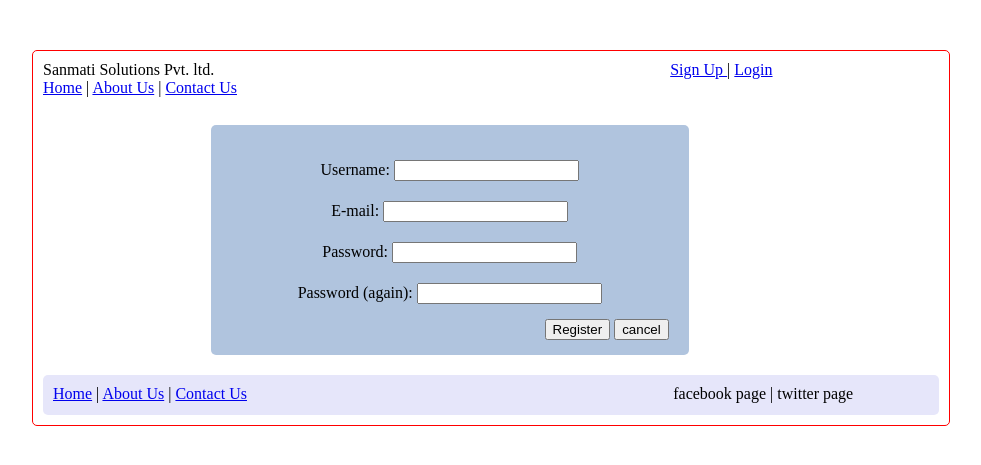
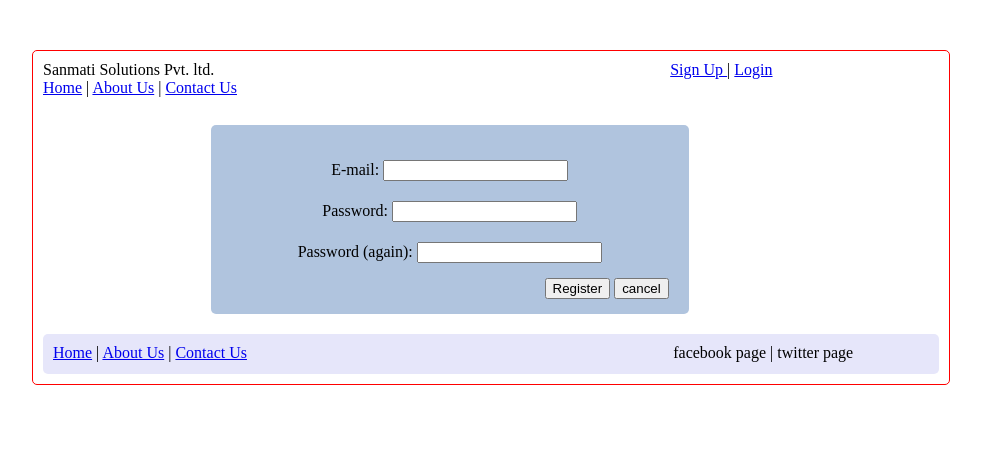
Before and after one commit to deepiakjain/recruiter, a Django app: page /accounts/register/ in a window 1280 px wide. Shown: the top 465 px of the page, without its empty margins (18-999 px from the left). Run offline with Django 3.2, Linux system fonts and the light colour scheme; parts of the project's set-up code (start-up, migrations or seed data) failed here and were passed over.

Commit message:
Add new models and update username to store email address

```diff
--- a/recruiter/settings.py
+++ b/recruiter/settings.py
@@ -47,7 +47,7 @@ INSTALLED_APPS = (
     'job_details',
 
     # Database migration tool
-    'south',
+    #'south',
 
     'registration',
 )
--- a/recruiter/templates/registration/registration_form.html
+++ b/recruiter/templates/registration/registration_form.html
@@ -9,11 +9,11 @@
             {% csrf_token %}
             <div style="padding:5px;">{{form.user_role.errors.as_text}}</div>
             <div>
-                <div style="padding:5px;">
-                    <label id="{{form.username.id_for_label}}">{{form.username.label}}:</label>
-                    {{form.username}}
-                    <div style="padding:5px;">{{form.username.errors.as_text}}</div>
-                </div>
+                <!--<div style="padding:5px;">-->
+                    <!--<label id="{{form.username.id_for_label}}">{{form.username.label}}:</label>-->
+                    <!--{{form.username}}-->
+                    <!--<div style="padding:5px;">{{form.username.errors.as_text}}</div>-->
+                <!--</div>-->
                 <div style="padding:5px;">
                     <label id="{{form.email.id_for_label}}">{{form.email.label}}:</label>
                     {{form.email}}
--- a/registration/backends/default/views.py
+++ b/registration/backends/default/views.py
@@ -74,15 +74,14 @@ class RegistrationView(BaseRegistrationView):
         class of this backend as the sender.
 
         """
-        username, email, password, role = cleaned_data['username'], cleaned_data['email'],\
+        email, password, role = cleaned_data['email'],\
                                           cleaned_data['password1'], cleaned_data['user_role']
 
         if Site._meta.installed:
             site = Site.objects.get_current()
         else:
             site = RequestSite(request)
-        new_user = RegistrationProfile.objects.create_inactive_user(username, email,
-                                                                    password, site)
+        new_user = RegistrationProfile.objects.create_inactive_user(email, password, site)
 
         # create job seeker or recruiter profile
         if int(cleaned_data['user_role']) == JOB_SEEKER:
--- a/registration/forms.py
+++ b/registration/forms.py
@@ -29,11 +29,11 @@ class RegistrationForm(forms.Form):
 
     """
     required_css_class = 'required'
-
-    username = forms.RegexField(regex=r'^[\w.@+-]+$',
-                                max_length=30,
-                                label=_("Username"),
-                                error_messages={'invalid': _("This value may contain only letters, numbers and @/./+/-/_ characters.")})
+    #
+    # username = forms.RegexField(regex=r'^[\w.@+-]+$',
+    #                             max_length=30,
+    #                             label=_("Username"),
+    #                            error_messages={'invalid': _("This value may contain only letters, numbers and @/./+/-/_ characters.")})
     email = forms.EmailField(label=_("E-mail"))
     password1 = forms.CharField(widget=forms.PasswordInput,
                                 label=_("Password"))
@@ -42,17 +42,17 @@ class RegistrationForm(forms.Form):
     user_role = forms.CharField(widget=forms.HiddenInput(), initial=JOB_SEEKER,
                                 label=_("User Role"))
 
-    def clean_username(self):
-        """
-        Validate that the username is alphanumeric and is not already
-        in use.
-
-        """
-        existing = User.objects.filter(username__iexact=self.cleaned_data['username'])
-        if existing.exists():
-            raise forms.ValidationError(_("A user with that username already exists."))
-        else:
-            return self.cleaned_data['username']
+    # def clean_username(self):
+    #     """
+    #     Validate that the username is alphanumeric and is not already
+    #     in use.
+    #
+    #     """
+    #     existing = User.objects.filter(username__iexact=self.cleaned_data['username'])
+    #     if existing.exists():
+    #         raise forms.ValidationError(_("A user with that username already exists."))
+    #     else:
+    #         return self.cleaned_data['username']
 
     def clean_user_role(self):
         """
--- a/registration/models.py
+++ b/registration/models.py
@@ -74,7 +74,7 @@ class RegistrationManager(models.Manager):
                 return user
         return False
 
-    def create_inactive_user(self, username, email, password,
+    def create_inactive_user(self, email, password,
                              site, send_email=True):
         """
         Create a new, inactive ``User``, generate a
@@ -85,7 +85,7 @@ class RegistrationManager(models.Manager):
         user. To disable this, pass ``send_email=False``.
 
         """
-        new_user = User.objects.create_user(username, email, password)
+        new_user = User.objects.create_user(email, email, password)
         new_user.is_active = False
         new_user.save()
 
--- a/registration/views.py
+++ b/registration/views.py
@@ -32,7 +32,6 @@ class _RequestPassingFormView(FormView):
         form = self.get_form(form_class)
         if form.is_valid():
             # Pass request to form_valid.
-            import ipdb; ipdb.set_trace()
             return self.form_valid(request, form)
         else:
             return self.form_invalid(form)
```
Also changed, not shown: account/models.py (+23 -3 lines), recruiter/admin.py (added, +22 -0 lines), recruiter/forms.py (added, +22 -0 lines), recruiter/models.py (added, +18 -0 lines).
